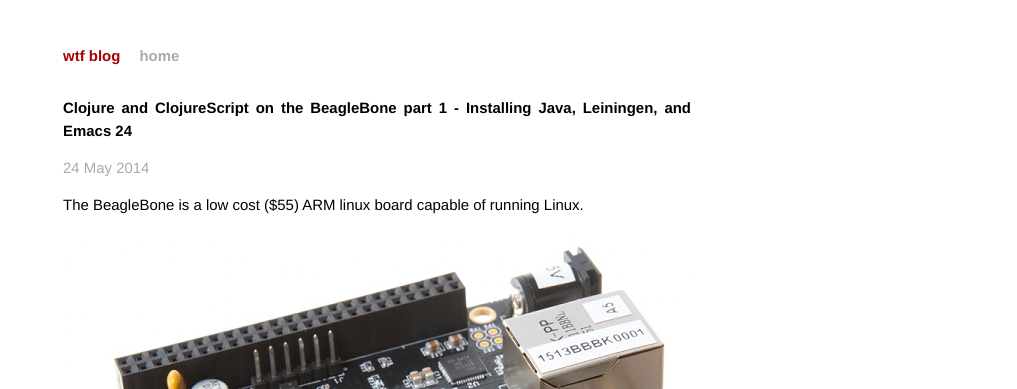
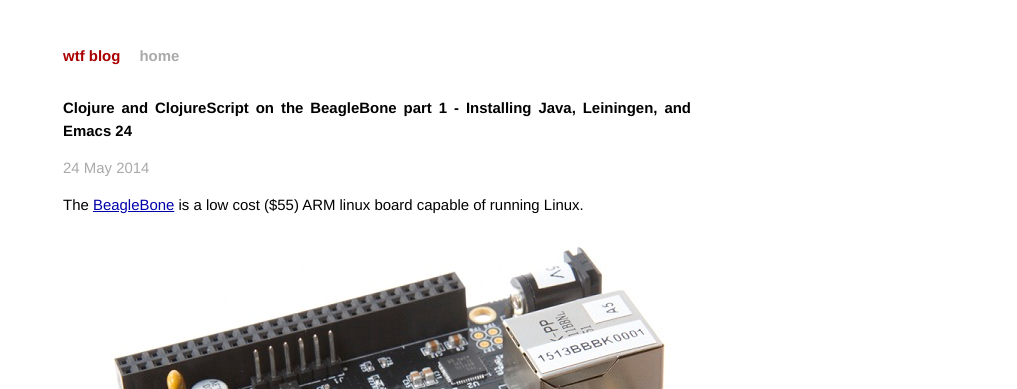
Before and after one commit to wtfleming/wtfleming.github.io, a Jekyll site: the page built from _posts/2014-05-24-clojure-beaglebone-part-1.markdown, in a window 1280 px wide. Shown: the top 389 px of the page, without its empty margins (263-1280 px from the left). Built offline with Jekyll 4.4.1, drawn with Linux system fonts in a browser that asks for light colours; Markdown is read by kramdown in place of the engine named in the settings; part of the change alters nothing that is shown.

````diff
--- a/_posts/2014-05-24-clojure-beaglebone-part-1.markdown
+++ b/_posts/2014-05-24-clojure-beaglebone-part-1.markdown
@@ -5,7 +5,7 @@ date:   2014-05-24 14:11:46
 categories: beaglebone clojure
 ---
 
-The BeagleBone is a low cost ($55) ARM linux board capable of running Linux.
+The [BeagleBone][beaglebone] is a low cost ($55) ARM linux board capable of running Linux.
 
 ![BeagleBone Black]({{ site.url }}/images/beagleboneblack.jpg)
 
@@ -78,7 +78,7 @@ $ make
 $ make install
 ```
 
-
+[beaglebone]: http://beagleboard.org/Products/BeagleBone+Black
 [leiningen]: https://github.com/technomancy/leiningen
 [beaglebone-firmware]: http://beagleboard.org/latest-images
 [beaglebone-java]: http://beagleboard.org/project/java/
````
